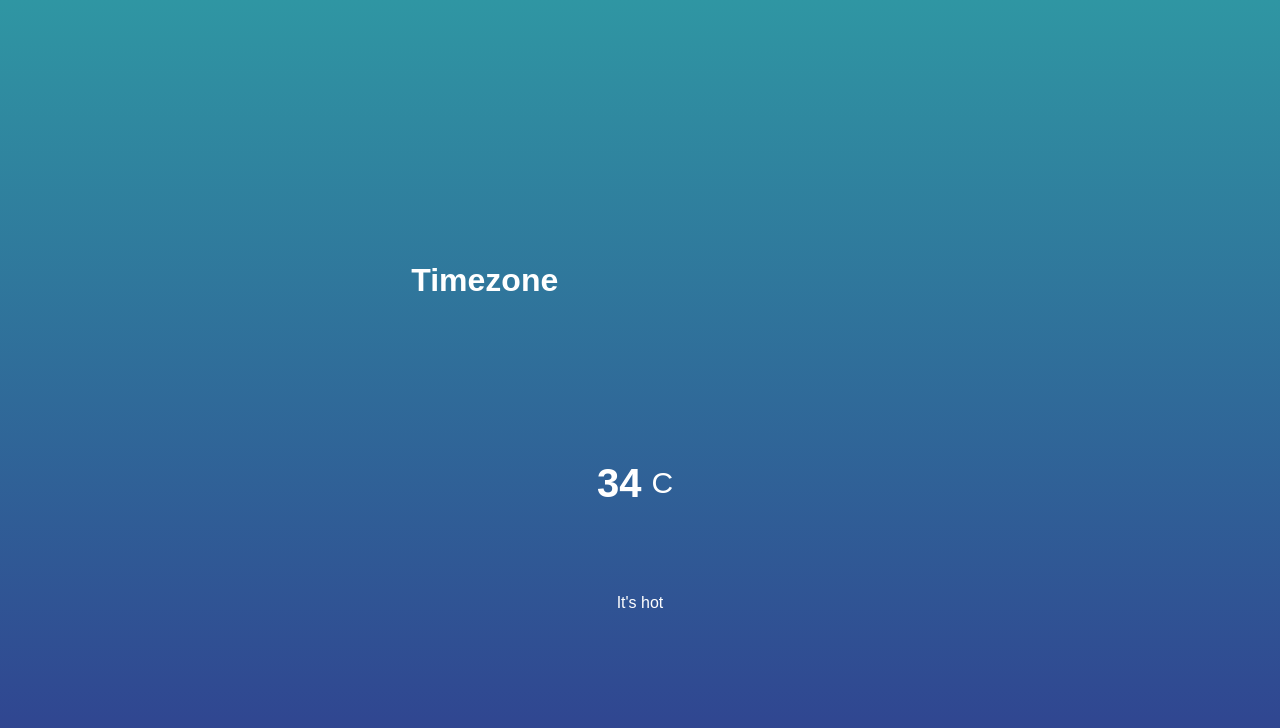
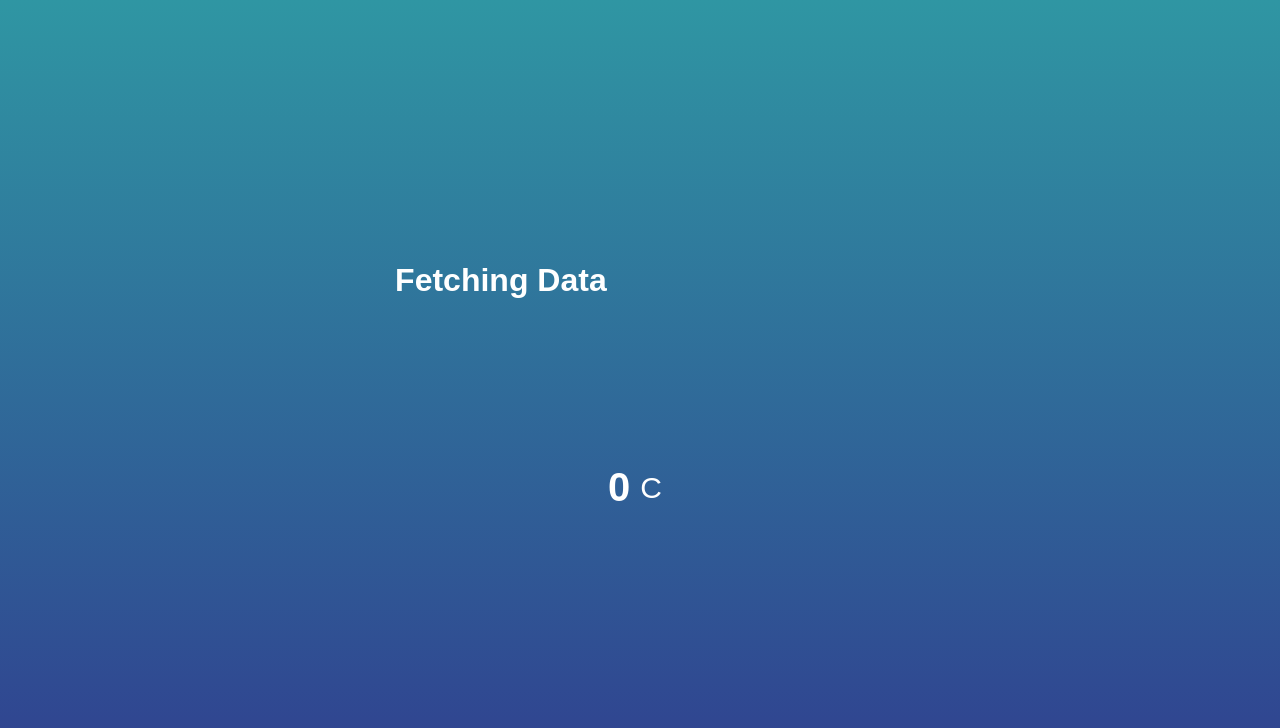
Before and after one commit to MRwt48/WeatherApp, a plain HTML site: page index.htm in a window 1280 px wide. Drawn offline with Linux system fonts and the light colour scheme.

Commit message:
changed the landing page

```diff
--- a/index.htm
+++ b/index.htm
@@ -8,17 +8,17 @@
   </head>
   <body>
     <div class="location">
-      <h1 class="location-timezone">Timezone</h1>
+      <h1 class="location-timezone">Fetching Data</h1>
       <canvas class="icon" width="128" height="128"></canvas>
     </div>
 
     <div class="temperature">
       <div class="temp-deg-section">
-        <h2 class="temp-deg">34</h2>
+        <h2 class="temp-deg">0</h2>
         <span>C</span>
       </div>
 
-      <div class="temp-des">It's hot</div>
+      <div class="temp-des"></div>
     </div>
 
     <script src="js/skycons.js"></script>
--- a/js/main.js
+++ b/js/main.js
@@ -34,7 +34,7 @@ window.addEventListener("load", () => {
           locationTimezone.textContent = name;
           setIcons(document.querySelector(".icon"), iconId);
 
-          //aas
+          //changing temp format
           tepmeratureSection.addEventListener("click", () => {
             if (tepmeratureSection.children[1].textContent === "C") {
               tepmeratureSection.children[0].textContent = (
@@ -50,6 +50,7 @@ window.addEventListener("load", () => {
         });
     });
   } else {
+    locationTimezone.textContent = "Error Fetching Data";
   }
 
   function setIcons(iconElement, iconId) {
```
